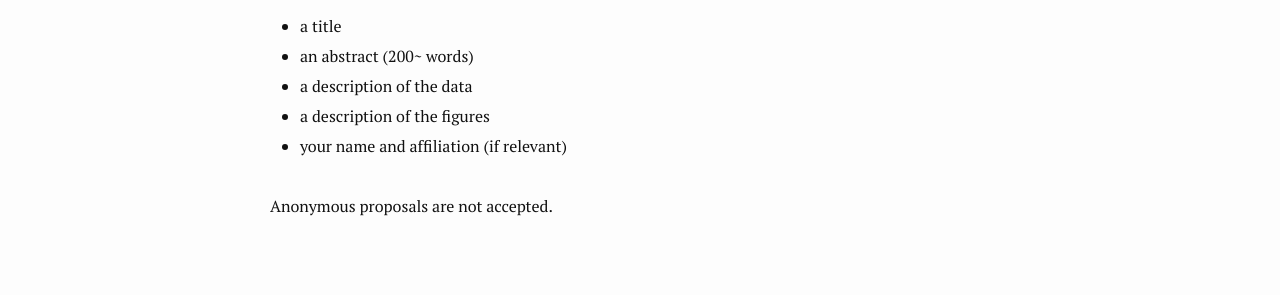
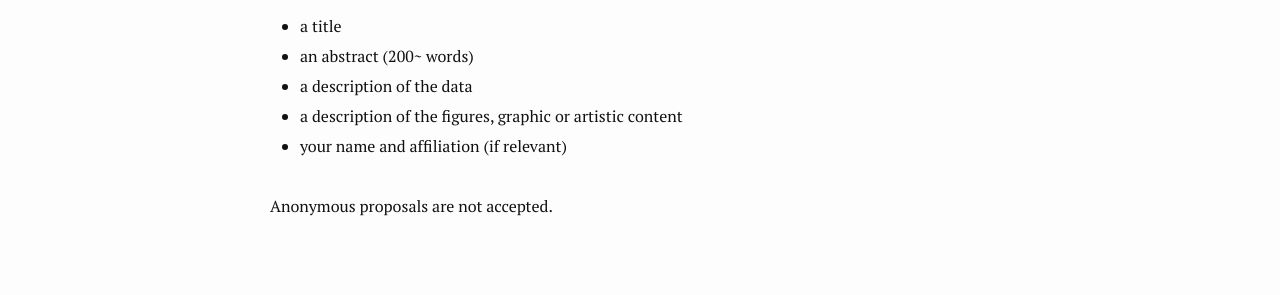
Before and after one commit to atlasofdata/atlasofdata.github.io, a Jekyll site: the page built from authors.md, in a window 1280 px wide. Shown: the part 511-806 px from the top of the page. Built offline with Jekyll 4.4.1, drawn with Linux system fonts in a browser that asks for light colours.

Commit message:
Update authors.md

```diff
--- a/authors.md
+++ b/authors.md
@@ -18,7 +18,7 @@ The proposal should contain :
 - a title
 - an abstract (200~ words)
 - a description of the data
-- a description of the figures
+- a description of the figures, graphic or artistic content
 - your name and affiliation (if relevant)
 
 Anonymous proposals are not accepted.
```
